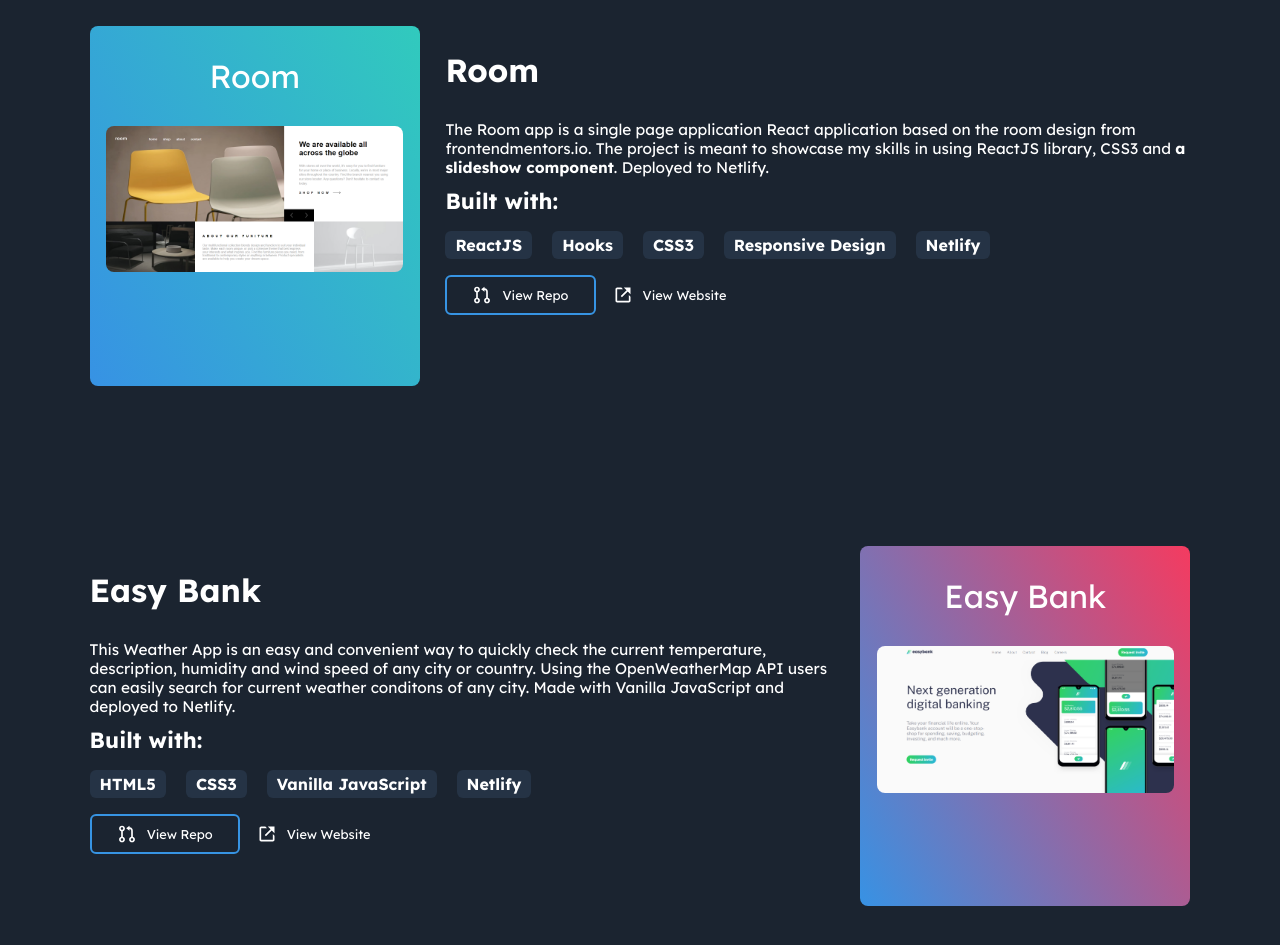
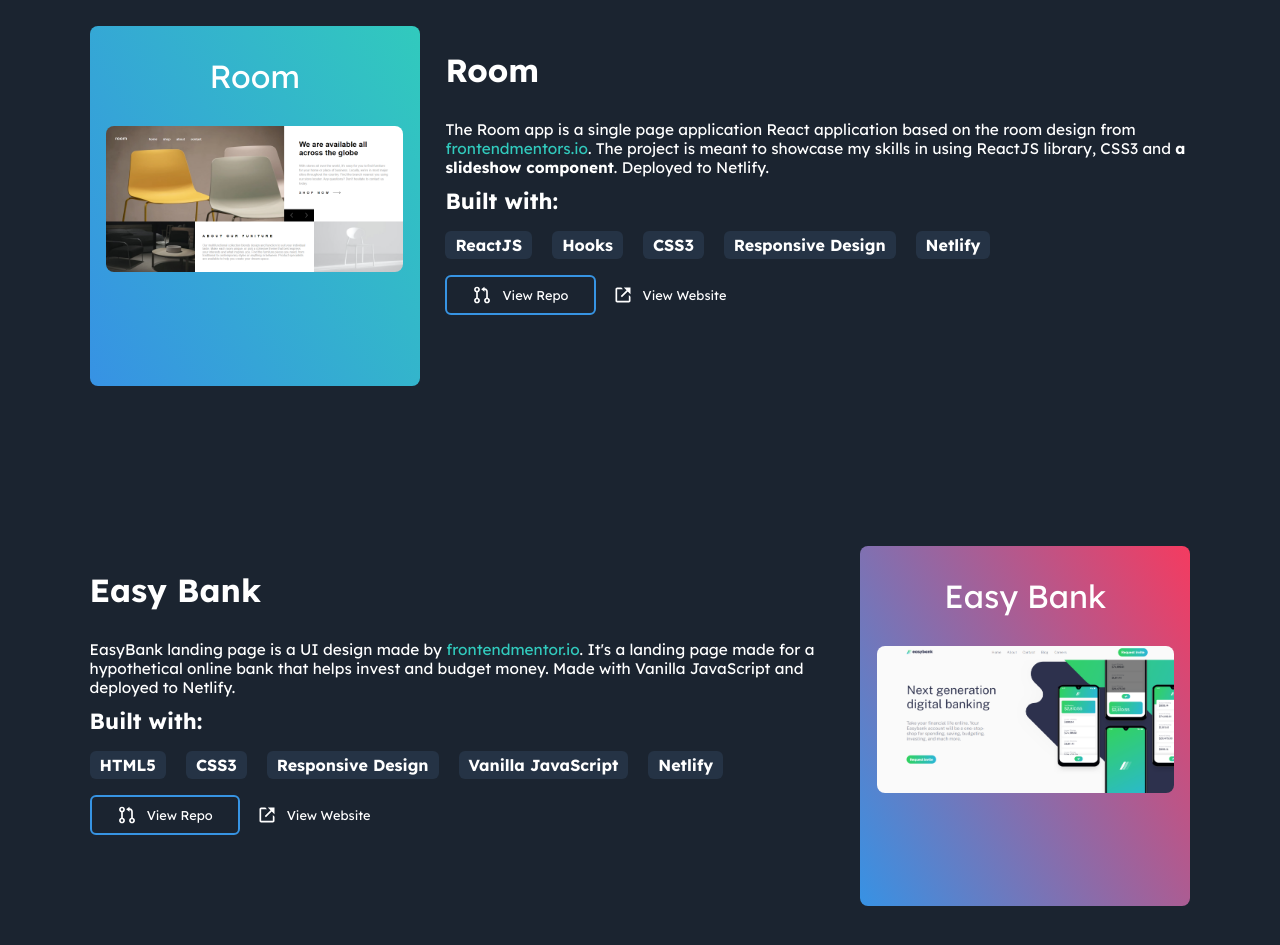
Before and after one commit to NTiger07/portfolio-react, a React (Create React App) app: page / in a window 1280 px wide. Shown: the part 3280-4225 px from the top of the page. Built offline with nearby package versions, Linux system fonts and the light colour scheme.

Commit message:
Finished adding easy bank project

```diff
--- a/src/components/Projects.css
+++ b/src/components/Projects.css
@@ -120,3 +120,6 @@
   transition: all 0.3s ease-in;
   border: solid 2px #fff;
 }
+.fementor {
+  color: #31cabd;
+}
--- a/src/components/Projects.jsx
+++ b/src/components/Projects.jsx
@@ -136,6 +136,7 @@ class Projects extends Component {
                   href="https://frontendmentor.io"
                   target="_blank"
                   rel="noreferrer"
+                  className="fementor"
                 >
                   frontendmentors.io
                 </a>
@@ -189,11 +190,18 @@ class Projects extends Component {
                 <b>Easy Bank</b>
               </span>
               <p>
-                This Weather App is an easy and convenient way to quickly check
-                the current temperature, description, humidity and wind speed of
-                any city or country. Using the OpenWeatherMap API users can
-                easily search for current weather conditons of any city. Made
-                with Vanilla JavaScript and deployed to Netlify.
+                EasyBank landing page is a UI design made by{" "}
+                <a
+                  href="frontendmentor.io"
+                  className="fementor"
+                  target="_blank"
+                  rel="noreferrer"
+                >
+                  frontendmentor.io
+                </a>
+                . It's a landing page made for a hypothetical online bank that
+                helps invest and budget money. Made with Vanilla JavaScript and
+                deployed to Netlify.
               </p>
               <div className="project_tools">
                 <span>
@@ -202,6 +210,7 @@ class Projects extends Component {
                 <div className="tools_content">
                   <span>HTML5</span>
                   <span>CSS3</span>
+                  <span>Responsive Design</span>
                   <span>Vanilla JavaScript</span>
                   <span>Netlify</span>
                 </div>
```
Also changed, not shown: todo.txt.
